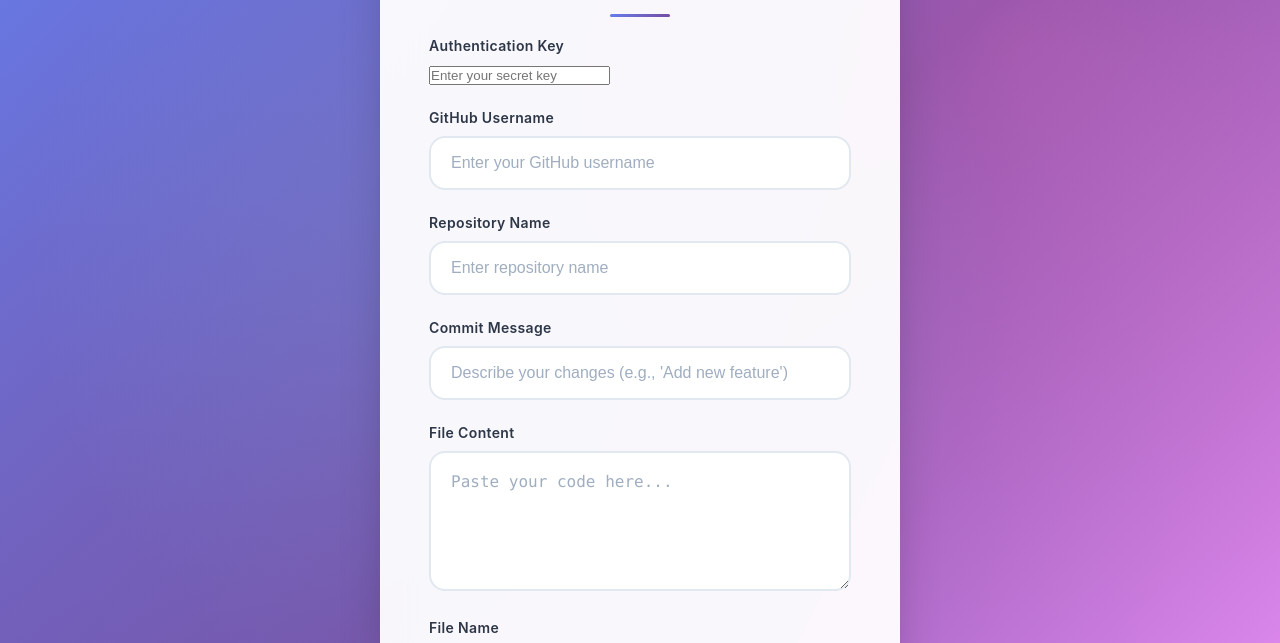
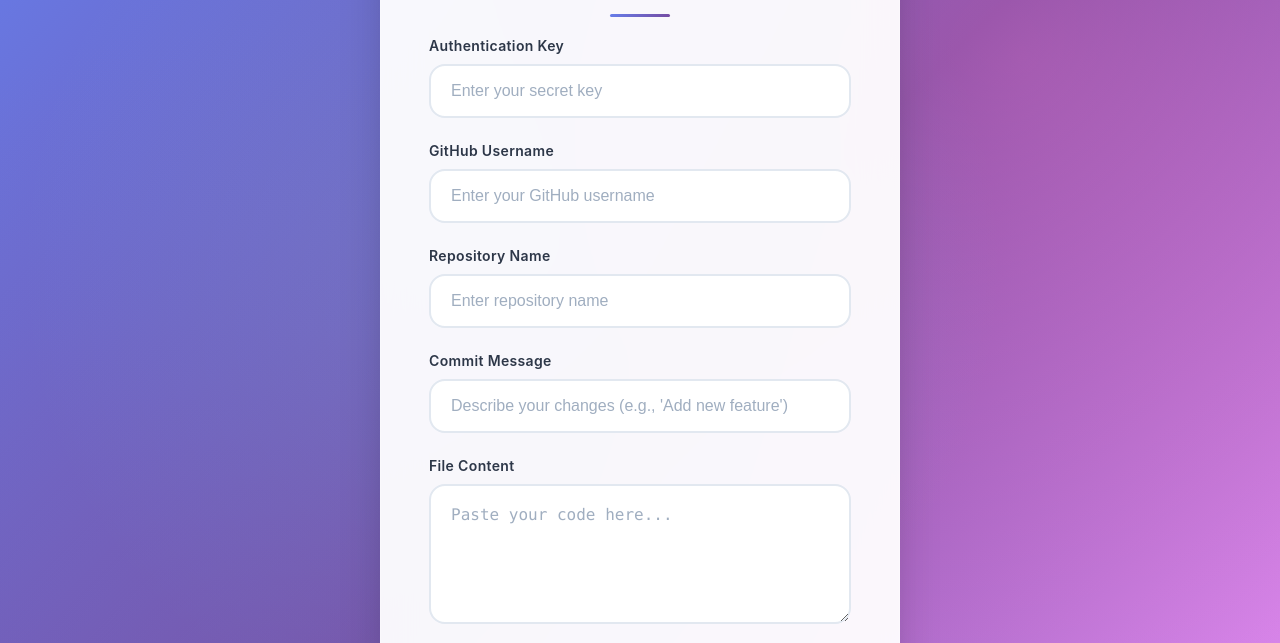
Before and after one commit to CIGORE/GithubPush, a plain HTML site: page index.html in a window 1280 px wide. Shown: the part 147-790 px from the top of the page. Drawn offline with Linux system fonts and the light colour scheme.

Commit message:
Update index.html

```diff
--- a/index.html
+++ b/index.html
@@ -443,13 +443,21 @@
         <form id="pushForm">
             <input type="text" name="username" id="username" autocomplete="username" style="display: none;" />
             <div class="form-group">
-                <label for="authKey">Authentication Key</label>
-                <div class="input-wrapper">
-                    <input type="password" id="authKey" name="authKey" placeholder="Enter your secret key" value="" required autocomplete="current-password" />
-                    <div class="error-message">Please enter a valid authentication key</div>
-                </div>
-            </div>
-
+    <label for="authKey">Authentication Key</label>
+    <div class="input-wrapper">
+        <input
+            type="password"
+            id="authKey"
+            name="authKey"
+            class="form-control"
+            placeholder="Enter your secret key"
+            value=""
+            required
+            autocomplete="current-password"
+        />
+        <div class="error-message">Please enter a valid authentication key</div>
+    </div>
+</div>
             <div class="form-group">
                 <label for="user">GitHub Username</label>
                 <div class="input-wrapper">
@@ -462,7 +470,7 @@
             <div class="form-group">
                 <label for="repo">Repository Name</label>
                 <div class="input-wrapper">
-                  <input type="text" id="repo" name="repo" class="form-control" placeholder="Enter repository name" required pattern="[a-zA-Z0-9_.-]+" />
+                  <input type="text" id="repo" name="repo" class="form-control" placeholder="Enter repository name" required pattern="[-a-zA-Z0-9_.]+" />
                     <div class="error-message">Please enter a valid repository name</div>
                 </div>
             </div>
```
